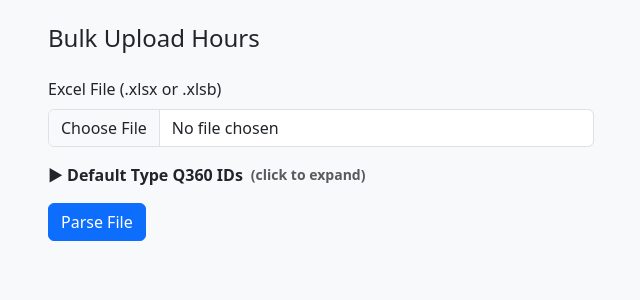
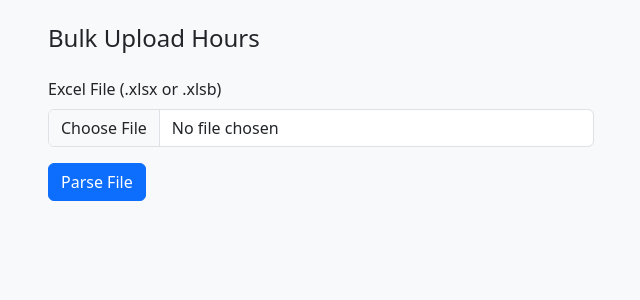
Before and after one commit to kimtaeh3/claudecode-10, a Flask app: page /bulk/ in a window 1280 px wide. Shown: the part 56-356 px from the top of the page, without its empty margins (34-674 px from the left). Run offline with Flask 3, Linux system fonts and the light colour scheme; the visitor is signed in with stand-in values (Sample User, id 1); data that the repository does not hold is empty; some libraries are stand-ins or nearby versions.

Commit message:
refactor: remove hardcoded default types, save-config route, and bulk_config DB usage
Co-Authored-By: Claude Sonnet 4.6 <noreply@anthropic.com>

```diff
--- a/app/routes/bulk.py
+++ b/app/routes/bulk.py
@@ -4,7 +4,6 @@ from datetime import datetime, timedelta
 import pandas as pd
 from flask import Blueprint, render_template, request, session
 
-from app.db import get_db
 from app.routes.auth import login_required
 from app.services.q360 import Q360Service, CATEGORIES, COMPANIES
 
@@ -14,20 +13,6 @@ DAY_COLS = ['Mon', 'Tue', 'Wed', 'Thu', 'Fri', 'Sat', 'Sun']
 DAY_OFFSETS = {'Mon': 0, 'Tue': 1, 'Wed': 2, 'Thu': 3, 'Fri': 4, 'Sat': 5, 'Sun': 6}
 DEFAULT_CATEGORY = 'VOICE- CCAPPDEV'
 DEFAULT_COMPANY = 'CONNEX TELECOMMUNICATIONS INC.'
-
-DEFAULT_TYPES = [
-    {'key': '1.ADMINISTRATION', 'label': 'Administration',   'q360id': '3750', 'project': 'ADMINISTRATION - 74692449'},
-    {'key': '2.PTO',            'label': 'Personal Time-Off','q360id': '3750', 'project': 'PERSONAL TIME-OFF - 74692979'},
-    {'key': '3.SICK',           'label': 'Sick (PTO)',       'q360id': '3750', 'project': 'PERSONAL TIME-OFF - 74692979'},
-    {'key': '3.VACATION',       'label': 'Vacation (PTO)',   'q360id': '3750', 'project': 'VACATION - 74691924'},
-    {'key': '4.STAT HOLIDAY',   'label': 'Statutory Holiday','q360id': '3750', 'project': 'STATUTORY HOLIDAY - 74693494'},
-    {'key': '5.TRAINING',       'label': 'Training',         'q360id': '3750', 'project': 'TRAINING - 74694519'},
-    {'key': '6.ON-CALL',        'label': 'On-Call (PTO)',    'q360id': '3750', 'project': 'ON-CALL - 74694024'},
-]
-
-def _dt_field(key):
-    """Form field name for a default type key."""
-    return 'dt_' + key.replace('.', '_').replace(' ', '_').replace('-', '_')
 
 
 def _svc():
@@ -205,10 +190,8 @@ def _fill_missing_weeks(task_rows):
     return new_rows
 
 
-def _parse_excel(file, default_q360ids=None):
+def _parse_excel(file):
     """Parse uploaded Excel file. Returns list of user dicts, each with task rows."""
-    if default_q360ids is None:
-        default_q360ids = {}
     filename = file.filename.lower()
     if filename.endswith('.xlsb'):
         df = pd.read_excel(file, engine='pyxlsb', sheet_name=0)
@@ -252,19 +235,6 @@ def _parse_excel(file, default_q360ids=None):
         project  = _clean(row.get('Project', ''))
         comment  = _clean(row.get('Comment', ''))
 
-        # Apply default-type Q360 ID + project name if configured (case-insensitive customer match)
-        default_applied = False
-        if not has_q360:
-            cust_up = customer.upper()
-            for dt_key, dt_info in default_q360ids.items():
-                if dt_key.upper() == cust_up:
-                    q360id_str = dt_info['q360id'] if isinstance(dt_info, dict) else dt_info
-                    if q360id_str:
-                        has_q360 = True
-                        default_applied = True
-                        if isinstance(dt_info, dict) and dt_info.get('project'):
-                            project = dt_info['project']
-                        break
 
         # Build per-day data (all days, 0 if no hours)
         days = {}
@@ -295,7 +265,7 @@ def _parse_excel(file, default_q360ids=None):
             'project': project,
             'q360id': q360id_str,
             'needs_attention': not has_q360,
-            'suggested': default_applied,   # default-type auto-fill
+            'suggested': False,
             'category': DEFAULT_CATEGORY if has_q360 else '',
             'company': DEFAULT_COMPANY,
             'comment': comment,
@@ -329,44 +299,10 @@ def _parse_excel(file, default_q360ids=None):
             for u in seen_users]
 
 
-def _load_config():
-    """Return DEFAULT_TYPES merged with any saved DB overrides."""
-    db = get_db()
-    rows = {r['key']: r for r in db.execute('SELECT key, project, q360id FROM bulk_config').fetchall()}
-    result = []
-    for dt in DEFAULT_TYPES:
-        saved = rows.get(dt['key'])
-        result.append({
-            'key':     dt['key'],
-            'label':   dt['label'],
-            'project': saved['project'] if saved else dt['project'],
-            'q360id':  saved['q360id']  if saved else dt['q360id'],
-        })
-    return result
-
-
 @bp.route('/')
 @login_required
 def index():
-    return render_template('bulk/index.html', default_types=_load_config())
-
-
-@bp.route('/save-config', methods=['POST'])
-@login_required
-def save_config():
-    db = get_db()
-    for dt in DEFAULT_TYPES:
-        proj_field = 'dtp_' + dt['key'].replace('.', '_').replace(' ', '_').replace('-', '_')
-        q360_field = _dt_field(dt['key'])
-        project = request.form.get(proj_field, '').strip()
-        q360id  = request.form.get(q360_field, '').strip()
-        db.execute(
-            'INSERT INTO bulk_config (key, project, q360id) VALUES (?, ?, ?)'
-            ' ON CONFLICT(key) DO UPDATE SET project=excluded.project, q360id=excluded.q360id',
-            (dt['key'], project, q360id)
-        )
-    db.commit()
-    return '<span class="text-success small">Config saved.</span>'
+    return render_template('bulk/index.html')
 
 
 @bp.route('/parse', methods=['POST'])
@@ -375,16 +311,8 @@ def parse():
     file = request.files.get('file')
     if not file:
         return '<div class="alert alert-danger">Please provide a file.</div>'
-    # Collect default-type Q360 IDs + project names from form
-    default_q360ids = {}
-    for dt in DEFAULT_TYPES:
-        q360_val = request.form.get(_dt_field(dt['key']), '').strip()
-        proj_field = 'dtp_' + dt['key'].replace('.', '_').replace(' ', '_').replace('-', '_')
-        proj_val = request.form.get(proj_field, dt['project']).strip()
-        if q360_val:
-            default_q360ids[dt['key']] = {'q360id': q360_val, 'project': proj_val}
     try:
-        grouped = _parse_excel(file, default_q360ids)
+        grouped = _parse_excel(file)
     except Exception as e:
         return f'<div class="alert alert-danger">Failed to parse file: {e}</div>'
     # Determine which day columns have any data
@@ -409,8 +337,7 @@ def parse():
     return render_template('bulk/_table.html', grouped=grouped, categories=CATEGORIES,
                            default_category=DEFAULT_CATEGORY, active_days=active_days,
                            user_projects=user_projects,
-                           all_weeks=all_weeks,
-                           default_types=_load_config())
+                           all_weeks=all_weeks)
 
 
 @bp.route('/review', methods=['POST'])
--- a/app/templates/bulk/index.html
+++ b/app/templates/bulk/index.html
@@ -16,50 +16,6 @@
         <input type="file" name="file" class="form-control" accept=".xlsx,.xlsb" required>
       </div>
 
-      <div class="mb-3">
-        <a class="fw-semibold text-decoration-none text-dark d-flex align-items-center gap-1"
-           data-bs-toggle="collapse" href="#default-types-body" role="button"
-           style="cursor:pointer;width:fit-content">
-          <span id="config-chevron">▶</span> Default Type Q360 IDs
-          <span class="text-muted small ms-1">(click to expand)</span>
-        </a>
-        <div id="default-types-body" class="collapse mt-2">
-          <div class="form-text mb-2">These Q360 IDs are applied automatically to rows matching each type. Edit the value to override.</div>
-          <table class="table table-sm table-bordered mb-2">
-            <thead class="table-light">
-              <tr>
-                <th>Customer</th>
-                <th>Project Name</th>
-                <th style="width:120px">Q360 ID</th>
-              </tr>
-            </thead>
-            <tbody>
-              {% for dt in default_types %}
-              {% set field = 'dt_' ~ dt.key | replace('.','_') | replace(' ','_') | replace('-','_') %}
-              {% set proj_field = 'dtp_' ~ dt.key | replace('.','_') | replace(' ','_') | replace('-','_') %}
-              <tr>
-                <td class="text-nowrap"><code>{{ dt.key }}</code> <span class="text-muted small">— {{ dt.label }}</span></td>
-                <td>
-                  <input type="text" name="{{ proj_field }}" class="form-control form-control-sm"
-                         value="{{ dt.project }}">
-                </td>
-                <td>
-                  <input type="text" name="{{ field }}" class="form-control form-control-sm dt-q360"
-                         value="{{ dt.q360id }}" pattern="\d*" inputmode="numeric">
-                  <div class="invalid-feedback" style="font-size:.75rem">Numbers only</div>
-                </td>
-              </tr>
-              {% endfor %}
-            </tbody>
-          </table>
-          <button type="button" class="btn btn-outline-secondary btn-sm"
-                  hx-post="{{ url_for('bulk.save_config') }}"
-                  hx-include="closest form"
-                  hx-target="#save-config-msg"
-                  hx-swap="innerHTML">Save Config</button>
-          <span id="save-config-msg" class="ms-2"></span>
-        </div>
-      </div>
 
       <div class="d-flex align-items-center gap-3">
         <button type="submit" class="btn btn-primary">Parse File</button>
@@ -71,19 +27,4 @@
 
 <div id="bulk-table" class="mt-4"></div>
 
-<script>
-document.querySelectorAll('.dt-q360').forEach(inp => {
-  inp.addEventListener('input', function() {
-    const valid = /^\d*$/.test(this.value);
-    this.classList.toggle('is-invalid', !valid);
-    this.classList.toggle('is-valid', valid && this.value.length > 0);
-  });
-});
-const configBody = document.getElementById('default-types-body');
-const chevron = document.getElementById('config-chevron');
-if (configBody) {
-  configBody.addEventListener('show.bs.collapse',  () => { chevron.textContent = '▼'; });
-  configBody.addEventListener('hide.bs.collapse',  () => { chevron.textContent = '▶'; });
-}
-</script>
 {% endblock %}
```
Also changed, not shown: app/templates/bulk/_table.html (+0 -29 lines).
